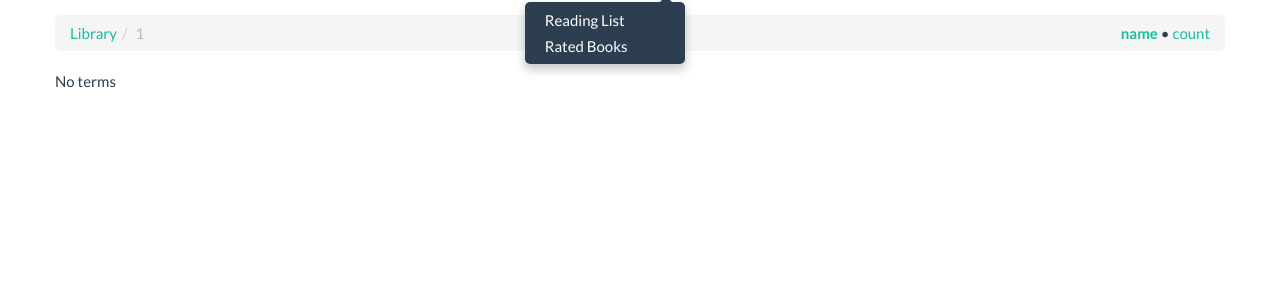
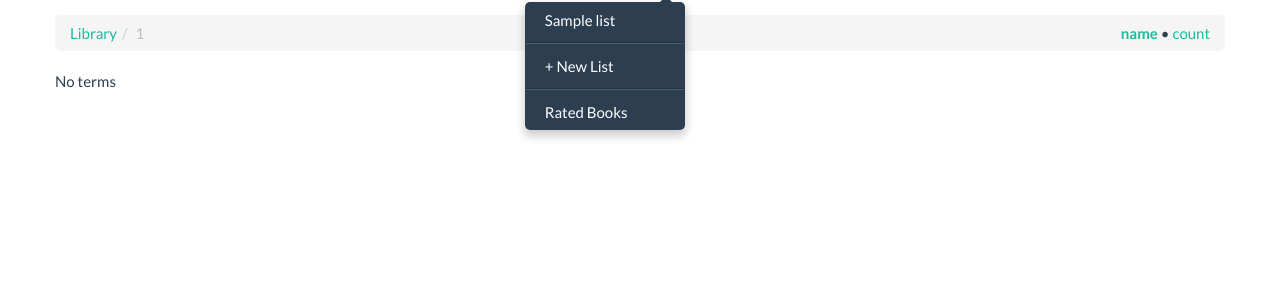
Before and after one commit to dhumbert/literable, a Flask app: page /t/1 in a window 1280 px wide, after a click on "My Books". Shown: the part 51-351 px from the top of the page. Run offline with Flask 2, Linux system fonts and the light colour scheme; a user stored in the database is signed in; tables that the repository leaves empty hold one stand-in row (values such as "Sample post"); some libraries are stand-ins or nearby versions.

Commit message:
Split reading lists into multiple lists

```diff
--- a/literable/base.py
+++ b/literable/base.py
@@ -1,7 +1,4 @@
 from literable import app, model
-
-
-app.jinja_env.globals['is_book_in_reading_list'] = model.is_book_in_reading_list
 
 
 from literable.views import book
--- a/literable/model.py
+++ b/literable/model.py
@@ -8,7 +8,7 @@ from sqlalchemy import or_, and_
 from sqlalchemy.exc import IntegrityError
 from elasticutils import S, get_es
 from literable import db, app, book_staging_upload_set, tmp_cover_upload_set, epub
-from literable.orm import Book, User, ReadingList, Taxonomy, Rating
+from literable.orm import Book, User, ReadingList, Taxonomy, Rating, ReadingListBookAssociation
 
 
 def _get_page(page):
@@ -452,33 +452,36 @@ def delete_user(username):
     db.session.commit()
 
 
-def update_reading_list_order(user, ordering):
-    print ordering
-    for r in ReadingList.query.filter_by(user_id=user.id).all():
-        r.position = ordering[unicode(r.book_id)]
+def new_reading_list(name):
+    rlist = ReadingList()
+    rlist.user_id = current_user.id
+    rlist.name = name
+    rlist.slug = rlist.generate_slug()
+
+    db.session.add(rlist)
+    db.session.commit()
+
+
+def update_reading_list_order(list_id, ordering):
+    rlist = ReadingList.query.filter_by(id=list_id).first()
+    for rbook in rlist._books:
+        rbook.position = ordering[unicode(rbook.book_id)]
 
     db.session.commit()
 
 
-def add_to_reading_list(user, book_id):
-    r = ReadingList()
-    r.user_id = user.id
+def add_to_reading_list(list_id, book_id):
+    r = ReadingListBookAssociation()
     r.book_id = book_id
+    r.reading_list_id = list_id
     r.position = 999
 
-    try:
-        db.session.add(r)
-        db.session.commit()
-    except IntegrityError:
-        pass
+    db.session.add(r)
+    db.session.commit()
 
 
-def is_book_in_reading_list(book_id):
-    return ReadingList.query.filter_by(user_id=current_user.id, book_id=book_id).first()
-
-
-def remove_from_reading_list(user, book_id):
-    r = ReadingList.query.filter_by(user_id=user.id, book_id=book_id).first()
+def remove_from_reading_list(list_id, book_id):
+    r = ReadingListBookAssociation.query.filter_by(reading_list_id=list_id, book_id=book_id).first()
     db.session.delete(r)
     db.session.commit()
 
--- a/literable/orm.py
+++ b/literable/orm.py
@@ -285,13 +285,36 @@ class Book(db.Model):
         db.session.commit()
 
 
-class ReadingList(db.Model):
-    __tablename__ = 'reading_list'
+class ReadingListBookAssociation(db.Model):
+    __tablename__ = 'reading_list_books'
+    reading_list_id = db.Column(db.Integer, db.ForeignKey('reading_lists.id'), primary_key=True)
     book_id = db.Column(db.Integer, db.ForeignKey('books.id'), primary_key=True)
-    user_id = db.Column(db.Integer, db.ForeignKey('users.id'), primary_key=True)
     position = db.Column(db.Integer)
 
-    book = db.relationship(Book)
+    book = db.relationship('Book')
+
+
+class ReadingList(db.Model):
+    __tablename__ = 'reading_lists'
+    id = db.Column(db.Integer, primary_key=True)
+    user_id = db.Column(db.Integer, db.ForeignKey('users.id'))
+    name = db.Column(db.String)
+    slug = db.Column(db.String)
+    _books = db.relationship('ReadingListBookAssociation', order_by=[ReadingListBookAssociation.position],
+                                    collection_class=ordering_list('position'))
+    books = association_proxy('_books', 'book')
+
+    def generate_slug(self, depth=0):
+        search_for = utils.slugify(self.name)
+
+        if depth > 0:
+            search_for = utils.slugify("%s-%d" % (self.name, depth))
+
+        result = ReadingList.query.filter_by(slug=search_for).first()
+        if result is None:
+            return search_for
+        else:
+            return self.generate_slug(depth + 1)
 
 
 class Rating(db.Model):
@@ -310,14 +333,26 @@ class User(db.Model):
     password = db.Column(db.String)
     admin = db.Column(db.Boolean)
 
-    _reading_list = db.relationship(ReadingList, order_by=[ReadingList.position],
-                                    collection_class=ordering_list('position'))
-    reading_list = association_proxy('_reading_list', 'book')
+    reading_lists = db.relationship(ReadingList, order_by=[ReadingList.name], backref=db.backref('user'))
 
     ratings = db.relationship(Rating, order_by=[Rating.rating.desc()],
                                     collection_class=ordering_list('rating'))
 
     rated_books = association_proxy('ratings', 'book')
+
+    def get_reading_list(self, slug):
+        for rlist in self.reading_lists:
+            if rlist.slug == slug:
+                return rlist
+
+    def get_reading_list_by_id(self, id):
+        for rlist in self.reading_lists:
+            if rlist.id == id:
+                return rlist
+
+    def book_is_in_reading_list(self, reading_list_id, book_id):
+        list = self.get_reading_list_by_id(reading_list_id)
+        return book_id in [book.id for book in list.books]
 
     def get_rating(self, book_id):
         for rating in self.ratings:
--- a/literable/static/css/custom.css
+++ b/literable/static/css/custom.css
@@ -1,5 +1,3 @@
-
-
 .brand {
     letter-spacing: 0.1em;
 }
@@ -59,6 +57,10 @@
 }
 
 .row-library .cell-actions .btn {
+    display: block;
+}
+
+.row-library .cell-actions .btn-group {
     display: block;
 }
 
@@ -216,3 +218,7 @@
     font-size: 0.75em;
     color: #ccc;
 }
+
+.dropdown-menu .divider {
+    border-color: #465e71;
+}
--- a/literable/static/js/application.js
+++ b/literable/static/js/application.js
@@ -84,13 +84,14 @@ $(document).ready(function(){
                 handle: '.reading-list-reposition',
                 tolerance: 'pointer',
                 stop: function(evt, ui) {
-                    var data = {}
+                    var list_id = $('#reading-list-id').val();
+                    var data = {};
                     $('#book-list').find('.row').each(function(i, el) {
                         var book_id = $(this).data('book-id');
                         data[book_id] = i;
                     });
 
-                    $.post('/ajax/order_reading_list', {'data': JSON.stringify(data)});
+                    $.post('/ajax/order_reading_list', {'list_id': list_id, 'data': JSON.stringify(data)});
                 }
             });
         });
@@ -218,22 +219,29 @@ $(document).ready(function(){
         });
     }
 
-    if ($('.add-to-reading-list').length) {
-        $('.add-to-reading-list').on('click', function(e) {
+    if ($('.add-to-reading-list').length || $('.remove-from-reading-list').length) {
+        $(document).on('click', '.add-to-reading-list', function(e) {
             var elem = $(this);
             var book_id = elem.data('book-id');
-            $.post('/ajax/add_to_reading_list', {'book_id': book_id}, function(){
-                elem.addClass('btn-success');
-                elem.find('i').removeClass('icon-list').addClass('icon-ok').addClass('icon-white');
+            var list_id = elem.data('list-id');
+            $.post('/ajax/add_to_reading_list', {'book_id': book_id, 'list_id': list_id}, function(){
+                elem.find('i').toggleClass('icon-check icon-empty');
+                elem.toggleClass('add-to-reading-list remove-from-reading-list');
             });
+            e.stopPropagation();
         });
-    }
 
-    if ($('.remove-from-reading-list').length) {
-        $('.remove-from-reading-list').on('click', function(e) {
-            var book_id = $(this).data('book-id');
-            $(this).closest('.row').fadeOut();
-            $.post('/ajax/remove_from_reading_list', {'book_id': book_id});
+        $(document).on('click', '.remove-from-reading-list', function(e) {
+            var elem = $(this);
+            var book_id = elem.data('book-id');
+            var list_id = elem.data('list-id');
+
+            //elem.closest('.row').fadeOut();
+            $.post('/ajax/remove_from_reading_list', {'book_id': book_id, 'list_id': list_id}, function(){
+                elem.find('i').toggleClass('icon-check icon-empty');
+                elem.toggleClass('add-to-reading-list remove-from-reading-list');
+            });
+            e.stopPropagation();
         });
     }
 });
--- a/literable/templates/base_nav.html
+++ b/literable/templates/base_nav.html
@@ -20,7 +20,12 @@
                           <b class="caret"></b>
                         </a>
                         <ul class="dropdown-menu">
-                            <li><a href="{{ url_for('reading_list') }}">Reading List</a></li>
+                            {% for rlist in current_user.reading_lists %}
+                                <li><a href="{{ url_for('reading_lists', rlist=rlist.slug) }}">{{ rlist.name }}</a></li>
+                            {% endfor %}
+                            <li class="divider"></li>
+                            <li><a href="#new-list-modal" data-toggle="modal">+ New List</a></li>
+                            <li class="divider"></li>
                             <li><a href="{{ url_for('rated') }}">Rated Books</a></li>
                         </ul>
                     </li>
@@ -71,4 +76,21 @@
         </div>
     {% endif %}
 </div>
+
+<div id="new-list-modal" class="modal hide fade">
+    <form method="post" action="{{ url_for('reading_lists') }}">
+        <input type="hidden" name="next" value="{{ request.url }}">
+        <div class="modal-header">
+            <button type="button" class="close" data-dismiss="modal" aria-hidden="true">&times;</button>
+            <h3>New Reading List</h3>
+        </div>
+        <div class="modal-body">
+            <input type="text" name="name" class="span5" placeholder="List Name..." required="required">
+        </div>
+        <div class="modal-footer">
+            <a href="#" class="btn" data-dismiss="modal">Cancel</a>
+            <button type="submit" id="save-reading-list" class="btn btn-primary">Save</button>
+        </div>
+    </form>
+</div>
 {% endblock %}
--- a/literable/templates/books/list.html
+++ b/literable/templates/books/list.html
@@ -52,7 +52,9 @@
         {% endif %}
 
         {% if reading_list %}
-            <li class="active">My Reading List</li>
+            <input type="hidden" id="reading-list-id" value="{{ reading_list.id }}">
+            <li class="active">Reading Lists<span class="divider">/</span></li>
+            <li class="active">{{ reading_list.name }}</li>
         {% endif %}
     </ul>
 
--- a/literable/templates/users/login.html
+++ b/literable/templates/users/login.html
@@ -12,7 +12,7 @@
                 </div>
             {% endif %}
             {% include "messages.html" %}
-            {% if next: %}
+            {% if next %}
                 <input type="hidden" name="next" value="{{ next }}">
             {% endif %}
             <input class="span3" placeholder="Username" type="text" name="username">
```
Also changed, not shown: alembic/versions/b15944d3055_multiple_reading_lis.py (added, +74 -0 lines), literable/templates/books/list_inner.html (+17 -7 lines), literable/views/reading_list.py (+26 -8 lines).
